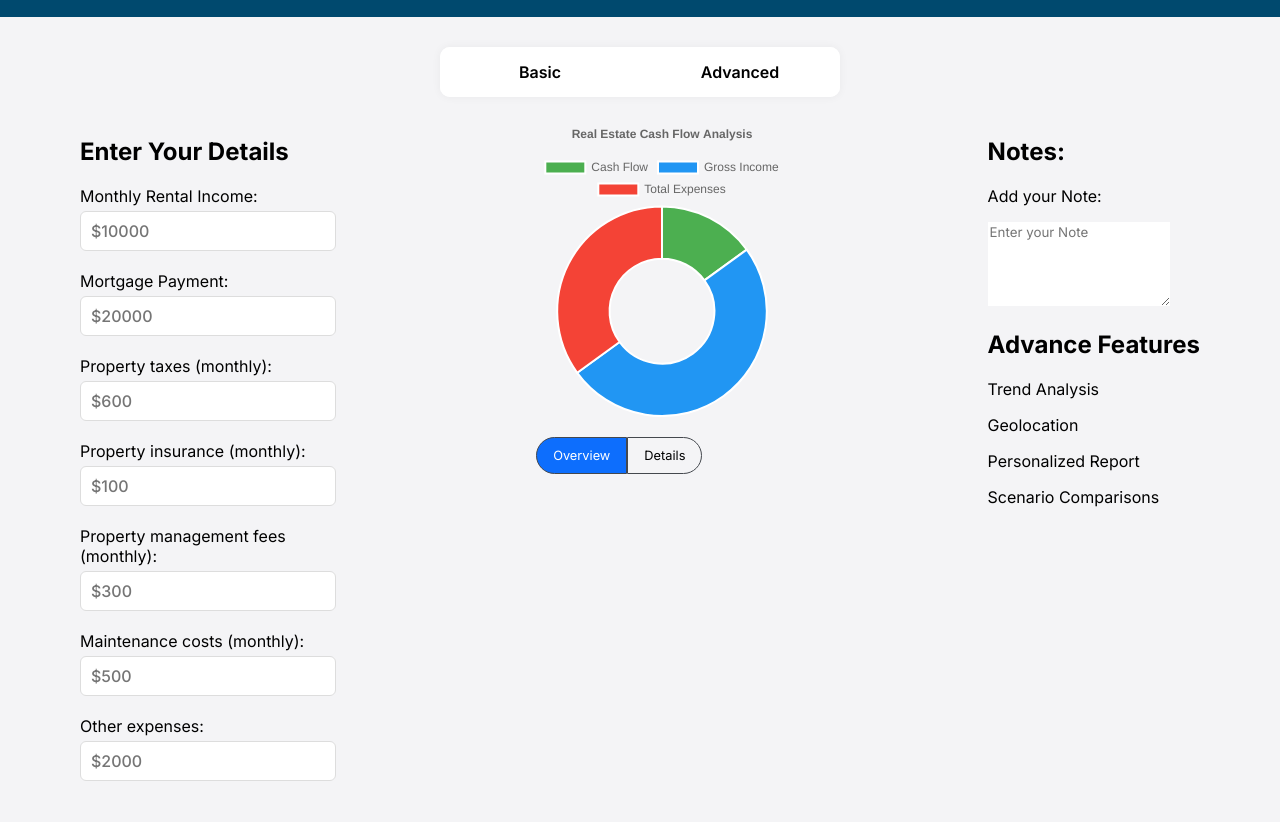
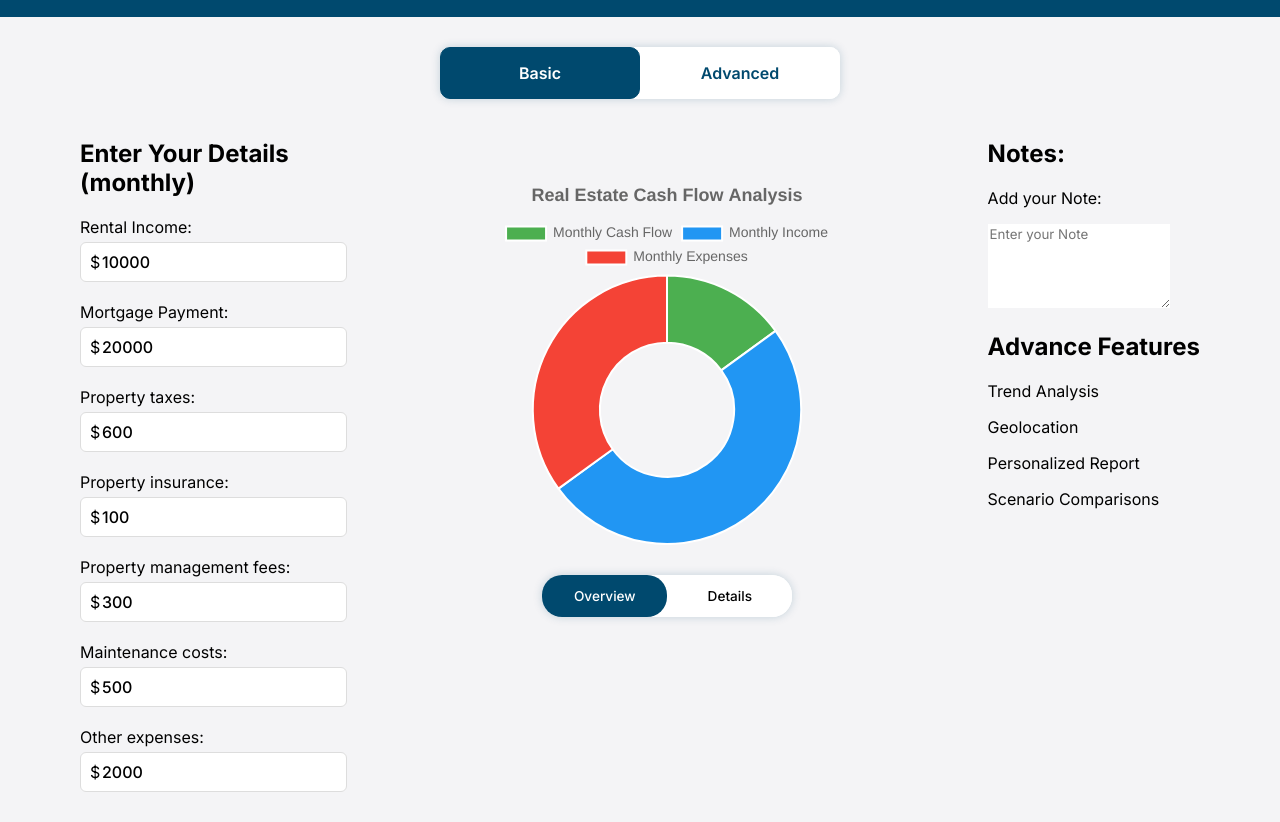
Before and after one commit to SomveerKr/real-cal, a plain HTML site: page index.html in a window 1280 px wide. Shown: the part 87-909 px from the top of the page. Drawn offline with nearby package versions, Linux system fonts and the light colour scheme; a web font is replaced by a local one.

Commit message:
2nd commit

```diff
--- a/index.css
+++ b/index.css
@@ -10,6 +10,7 @@ body {
   background-color: #f4f4f6;
   margin: 0;
   padding: 0;
+  width: 100%;
 }
 
 nav {
@@ -18,6 +19,7 @@ nav {
   background-color: #00496e;
   padding: 20px 80px;
   gap: 20px;
+  width: 100%;
 }
 
 .logo {
@@ -68,25 +70,31 @@ main{
   justify-content: center;
 
   border-radius: 10px;
-  box-shadow: 0 0 10px rgba(0,0,0,0.05);
+  box-shadow: 0 0 10px rgba(0, 73, 110, 0.200);
 }
 .sel-cal button {
   width: 50%;
   padding: 15px 0;
-  border: none;
   outline: none;
-  background: #fff;
   border-radius: 10px;
   font-size: 16px;
   font-weight: 600;
+  cursor: pointer;
 }
-
-.sel-cal button:hover{
-  cursor: pointer;
+.sel-cal-clicked{
+  border: 1px solid #00496e;
   background: #00496e;
   color: #fff;
 }
 
+.sel-cal-unclicked{
+  border: 1px solid #fff;
+  background: #fff;
+  color:#00496e ;
+}
+.sel-cal-unclicked:hover{
+  border: 1px solid #00496e;
+}
 /* Cal section */
 .cal-section {
   display: flex;
@@ -101,6 +109,19 @@ main{
   justify-content: space-between;
 }
 
+.input-symbol-dollar {
+  position: relative;
+  display: inline-block;
+}
+
+.input-symbol-dollar::before {
+  content: "$";
+  position: absolute;
+  left: 10px;
+  top: 50%;
+  transform: translateY(-50%);
+  pointer-events: none;
+}
 
 .cashflow-inputs{
   display: flex;
@@ -113,93 +134,87 @@ main{
 .cashflow-inputs input {
 
   font-size: 16px;
-  padding: 9px 10px;
+  padding: 9px 10px 9px 21px;
   border-radius: 6px;
   border: 1px solid #ddd;
   font-weight: 500;
 }
-/*
-.cal-section input {
-  cursor: pointer;
-  outline: 0;
-  display: inline-block;
-  font-weight: 400;
-  line-height: 1.5;
-  background-color: transparent;
-  border: 1px solid transparent;
-  font-size: 0.8rem;
-  border-radius: 0.25rem;
-  color: #000000;
-  width: 230px;
-} */
+.cashflow-inputs input::before {
+  content: "$";
+  left: 0;
+  padding-right: 0;
+  border-right: 0;
 
-/* .slider {
-  display: flex;
-  gap: 10px;
-} */
-
-.slider {
-  width: 100%;
-  height: 15px;
-  border-radius: 5px;
-  background: #d3d3d3;
-  outline: none;
-  opacity: 0.7;
-  -webkit-transition: .2s;
-  transition: opacity .2s;
-  border: 2px solid #000000;
 
 }
 
 
 
+
 .middle {
-  padding: 0 2rem;
+  display: flex;
+  flex-direction: column;
+  align-items: center;
+  padding: 3.5rem 0 2rem;
+  gap: 30px;
+}
+
+/* #details-cashflow {
+  display: flex;
+  flex-direction: column;
+  justify-content: center;
+} */
+.details-cashflow-title{
+  font-size: 18px;
+  color: rgb(102,102,102);
+  font-weight: 700;
+  text-align: center;
+}
+.rent-details{
+  display: flex;
+  align-items: center;
+  gap:30px;
+  justify-content: space-between;
+}
+.rent-details h4 {
+  font-weight: 500;
+}
+.sel-over-chart {
+  width: 250px;
+  display: flex;
+  justify-content: center;
+  align-items: center;
+  box-shadow: 0 0 10px rgba(0, 73, 110, 0.200);
+  border-radius: 20px;
+  background: #fff;
+}
+
+.sel-over-chart button {
+  width: 50%;
+  cursor: pointer;
+  outline: 0;
+  font-weight: 500;
+  text-align: center;
+  border: 1px solid transparent;
+  padding: 12px 16px;
+  font-size: 0.85rem;
+  border-radius: 20px;
+
 }
 
 
-
-#chart {
-  padding-top: 5rem;
+.over-chart-clicked {
+  background: #00496e;
+  color: #fff;
+  border: 1px solid #00496e;
 }
-
-.btn {
-  display: flex;
-  justify-content: center;
-  padding-top: 20px;
-  padding-right: 85px;
+.over-chart-unclicked {
+  background: #fff;
+  color: #000000;
+  border: 1px solid #fff;
 }
-
-.btn button {
-  cursor: pointer;
-  outline: 0;
-  display: inline-block;
-  font-weight: 400;
-  line-height: 1.5;
-  text-align: center;
-  background-color: transparent;
-  border: 1px solid transparent;
-  padding: 8px 16px;
-  font-size: 0.8rem;
-  color: #000000;
-  border-color: #44484e;
-}
-
-#overview {
-  border-radius: 20px 0 0 20px;
-  background-color: #0d6efd;
-  color: #fff;
-}
-#overview:hover {
-  background-color: #fff;
-  color: #000000;
-}
-#details {
-  border-radius: 0 20px 20px 0;
-}
-#details:hover {
-  background-color: #0d6efd;
-  color: #ffffff;
+.over-chart-unclicked:hover {
+  border: 1px solid #00496e;
 }
 .notes textarea {
   border: none;
--- a/index.html
+++ b/index.html
@@ -28,8 +28,8 @@
     <main class="main">
         <!-- For Selecting basic and advanced Cal -->
         <div class="sel-cal">
-            <button id="show-basic-cal">Basic</button>
-            <button id="show-advanced-cal">Advanced</button>
+            <button id="show-basic-cal" class="sel-cal-clicked">Basic</button>
+            <button id="show-advanced-cal" class="sel-cal-unclicked">Advanced</button>
         </div>
 
         <!-- Section for displaying Cal -->
@@ -39,46 +39,44 @@
             <div id="basic-cal">
                 <!-- Inputs section for Cal -->
                 <div class="left">
-                        <h1>Enter Your Details</h1>
+                        <h1>Enter Your Details <br> (monthly)</h1>
                         <!-- Cashflow Cal inputs -->
                         <div class="cashflow-inputs">
-                            <label for="monthly-income">Monthly Rental Income:</label>
-                            <input type="number" id="monthly-income" name="monthly-income" step="1" value='' placeholder="$10000">
-
+                            <label for="monthly-income">Rental Income:</label>
+                            <span class="input-symbol-dollar">
+                                <input type="number" id="monthly-income" name="monthly-income" step="1" value='10000' >
+                            </span>
 
                             <label for="mortgage-payment">Mortgage Payment:</label>
-                            <input type="number" id="mortgage-payment" name="mortgage-payment" step="1" value=''
-                                placeholder="$20000">
+                            <span class="input-symbol-dollar">
+                                <input type="number" id="mortgage-payment" name="mortgage-payment" step="1" value='20000'>
+                            </span>
 
+                            <label for="property-taxes">Property taxes:</label>
+                            <span class="input-symbol-dollar">
+                                <input type="number" id="property-taxes" name="property-taxes" step="1" value='600'>
+                            </span>
 
+                            <label for="property-insurance">Property insurance:</label>
+                            <span class="input-symbol-dollar">
+                                <input type="number" id="property-insurance" name="property-insurance" step="1" value='100'>
+                            </span>
 
-                            <label for="property-taxes">Property taxes (monthly):</label>
-                            <input type="number" id="property-taxes" name="property-taxes" step="1" value=''
-                                placeholder="$600">
+                            <label for="property-management-fees">Property management fees:</label>
+                            <span class="input-symbol-dollar">
+                                <input type="number" id="property-management-fees" name="property-management-fees" step="1" value='300'>
+                            </span>
 
-
-
-                            <label for="property-insurance">Property insurance (monthly):</label>
-                            <input type="number" id="property-insurance" name="property-insurance" step="1" value=''
-                                placeholder="$100">
-
-
-
-                            <label for="property-management-fees">Property management fees <br>
-                                (monthly):</label>
-                            <input type="number" id="property-management-fees" name="property-management-fees" step="1" value=''
-                                placeholder="$300">
-
-
-
-                            <label for="maintenance-costs">Maintenance costs (monthly):</label>
-                            <input type="number" id="maintenance-costs" name="maintenance-costs" step="1" value=''
-                                placeholder="$500">
-
-
+                            <label for="maintenance-costs">Maintenance costs:</label>
+                            <span class="input-symbol-dollar">
+                                <input type="number" id="maintenance-costs" name="maintenance-costs" step="1" value='500'>
+                            </span>
 
                             <label for="other-expenses">Other expenses:</label>
-                            <input type="number" id="other-expenses" name="other-expenses" step="1" value='' placeholder="$2000">
+                            <span class="input-symbol-dollar">
+                                <input type="number" id="other-expenses" name="other-expenses" step="1" value='2000' >
+                            </span>
+
 
 
 
@@ -91,12 +89,31 @@
                     <!-- chart of cashflow output -->
                     <canvas id="chart-cashflow"></canvas>
                     <!-- Details of cashflow output -->
-                    <!-- <div id="details-cashflow"></div> -->
+                    <div id="details-cashflow">
+                        <p class="details-cashflow-title">Real Estate Cash Flow Details</p>
+                        <div class="rent-details">
+                            <h4 class="rent-details-txt">Monthly Rental Income:- </h4>
+                            <div id="monthlyIncomeDiv" class="rent-details-value">$2000</div>
+                        </div>
+                        <div class="rent-details">
+                            <h4 class="rent-details-txt">Gross Monthly Expenses:- </h4>
+                            <div id="monthlyExpensesDiv" class="rent-details-value">$2000</div>
+                        </div>
+                        <div class="rent-details">
+                            <h4 class="rent-details-txt">Monthly Cash Flow:-</h4>
+                            <div id="monthlyCashflowDiv" class="rent-details-value">$2000</div>
+                        </div>
+                        <div class="rent-details">
+                            <h4 class="rent-details-txt">Yearly Cash Flow:-</h4>
+                            <div id="yearlyCashflowDiv" class="rent-details-value">$2000</div>
+                        </div>
+
+                    </div>
 
 
-                    <div class="btn">
-                        <button id="overview">Overview</button>
-                        <button id="details">Details</button>
+                    <div class="sel-over-chart">
+                        <button id="show-overview-btn" class="over-chart-clicked">Overview</button>
+                        <button id="show-details-btn" class="over-chart-unclicked">Details</button>
                     </div>
                 </div>
 
--- a/index.js
+++ b/index.js
@@ -1,3 +1,9 @@
+
+
+
+
+
+
 // Get the input elements by their id
 let monthlyIncome = document.getElementById("monthly-income");
 let mortgagePayment = document.getElementById("mortgage-payment");
@@ -26,7 +32,7 @@ let ctx = document.getElementById("chart-cashflow").getContext("2d");
 
   // Create a data object with the values for the chart
 let data = {
-  labels: ["Cash Flow", "Gross Income", "Total Expenses"],
+  labels: ["Monthly Cash Flow", "Monthly Income", "Monthly Expenses"],
   datasets: [
     {
       label: "Cash Flow Analysis",
@@ -45,18 +51,27 @@ let doughnutChart = new Chart(ctx, {
     responsive: true, // Make the chart responsive
     plugins: {
       legend: {
-        position: "top" // Display the legend at the top
+        position: "top", // Display the legend at the top
+        labels: {
+          // This more specific font property overrides the global property
+          font: {
+              size: 14
+          }
+      }
       },
       title: {
-        display: true, // Display the title
-        text: "Real Estate Cash Flow Analysis" // Set the title text
+        display: true, // Display the title //COLOR rgb(102,102,102)
+        text: "Real Estate Cash Flow Analysis", // Set the title text
+        font:{
+          size:"18"
+        }
       }
     }
   }
 });
 
 
-
+doughnutChart.resize(370, 370);
 
 inputs.forEach( (input) => {
   // Loop through each input element & Add an input event listener to each element
@@ -85,211 +100,79 @@ inputs.forEach( (input) => {
 
   // Calculate the cash flow by subtracting the total expenses from the gross income
   cashFlow = grossIncome - totalExpenses;
-  // the cash flow value
-  console.log(cashFlow);
-  if(!isNaN(cashFlow)){
+
+  // console.log(cashFlow);
+
     data.datasets[0].data = [cashFlow, grossIncome, totalExpenses ];
     doughnutChart.update();
-  } else {
-    data.datasets[0].data = [ 9000, 30000, 21000];
-    doughnutChart.update();
-  }
-  });
 
 
+
+    displayOutputValuesInDetails(grossIncome, totalExpenses, cashFlow);
+
+  });
 
 });
 
 
+ // FOR DISPLAYING THE OUTPUT IN DETAILS
+const displayOutputValuesInDetails = (grossIncome, totalExpenses, cashFlow) => {
+
+  const monthlyIncomeDiv =document.getElementById("monthlyIncomeDiv");
+  const monthlyExpensesDiv =document.getElementById("monthlyExpensesDiv");
+  const monthlyCashflowDiv =document.getElementById("monthlyCashflowDiv");
+  const yearlyCashflowDiv =document.getElementById("yearlyCashflowDiv");
+  if (cashFlow === undefined){
+    monthlyIncomeDiv.innerHTML = "$" + 30000;
+    monthlyExpensesDiv.innerHTML = "$" + 21000;
+    monthlyCashflowDiv.innerHTML = "$" + 9000;
+    yearlyCashflowDiv.innerHTML = "$" + 9000 * 12;
+  } else {
+    monthlyIncomeDiv.innerHTML = "$" + grossIncome ;
+    monthlyExpensesDiv.innerHTML = "$" + totalExpenses ;
+    monthlyCashflowDiv.innerHTML = "$" + cashFlow ;
+    yearlyCashflowDiv.innerHTML = "$" + (cashFlow * 12);
+  }
+
+}
+displayOutputValuesInDetails()
 
 
 
+// Get the elements by their ids
+var chart = document.getElementById("chart-cashflow");
+var details = document.getElementById("details-cashflow");
+var overviewBtn = document.getElementById("show-overview-btn");
+var detailsBtn = document.getElementById("show-details-btn");
 
+// Hide the details div by default
+details.style.display = "none";
 
+// Add an event listener to the overview button
+overviewBtn.addEventListener("click", function() {
+  // Show the chart and hide the details
+  chart.style.width="370px";
+  chart.style.height="370px";
+  chart.style.display = "block";
 
+  details.style.display = "none";
+  // Add the over-chart-clicked class to the overview button and remove it from the details button
+  overviewBtn.classList.add("over-chart-clicked");
+  detailsBtn.classList.remove("over-chart-clicked");
+  // Remove the over-chart-unclicked class from the overview button and add it to the details button
+  overviewBtn.classList.remove("over-chart-unclicked");
+  detailsBtn.classList.add("over-chart-unclicked");
+});
 
-
-
-
-
-
-
-
-
-
-
-
-
-
-
-
-
-
-
-
-
-
-
-
-
-
-
-
-
-
-
-
-
-
-
-
-
-
-
-
-// // Define letiables to store user inputs
-// // let monthlyIncome = 0;
-// // let mortgagePayment = 0;
-// // let propertyTaxes = 0;
-// // let propertyInsurance = 0;
-// // let propertyManagementFees = 0;
-// // let maintenanceCosts = 0;
-// // let otherExpenses = 0;
-
-
-// // Function to update calculations based on user input
-// function updateCalculations() {
-//   // Get user inputs
-//   monthlyIncome = parseFloat(document.getElementById("monthly-income").value);
-//   mortgagePayment = parseFloat(
-//     document.getElementById("mortgage-payment").value
-//   );
-//   propertyTaxes = parseFloat(document.getElementById("property-taxes").value);
-//   propertyInsurance = parseFloat(
-//     document.getElementById("property-insurance").value
-//   );
-//   propertyManagementFees = parseFloat(
-//     document.getElementById("property-management-fees").value
-//   );
-//   maintenanceCosts = parseFloat(
-//     document.getElementById("maintenance-costs").value
-//   );
-//   otherExpenses = parseFloat(document.getElementById("other-expenses").value);
-// }
-
-// // Function to calculate monthly cash flow
-// function calculateMonthlyCashFlow() {
-//     updateCalculations()
-//   // Calculate monthly cash flow
-//   const totalExpenses =
-//     mortgagePayment +
-//     propertyTaxes +
-//     propertyInsurance +
-//     propertyManagementFees +
-//     maintenanceCosts +
-//     otherExpenses;
-
-//   const monthlyCashFlow = monthlyIncome - totalExpenses;
-//   const annualCashFloew = monthlyCashFlow * 12;
-//   const annualExpenses = totalExpenses * 12;
-
-//   // Update the UI to display monthly cash flow
-//   document.getElementById("monthly-cash-flow").value = String(monthlyCashFlow);
-//   document.getElementById("total-monthly-expenses").value = String(totalExpenses);
-//   document.getElementById("annual-cash-flow").value = String(annualCashFloew);
-//   document.getElementById("annual-expenses").value = String(annualExpenses);
-// }
-
-// // Reset Button function
-// function reset() {
-//   document.getElementById("monthly-income").value = "0";
-//   document.getElementById("mortgage-payment").value = "0";
-//   document.getElementById("property-taxes").value = "0";
-//   document.getElementById("property-insurance").value = "0";
-//   document.getElementById("property-management-fees").value = "0";
-//   document.getElementById("maintenance-costs").value = "0";
-//   document.getElementById("other-expenses").value = "0";
-// }
-
-// //Slider
-
-// let slider = document.getElementById("myRange");
-// let output = document.getElementById("demo");
-// output.innerHTML = slider.value;
-
-// slider.oninput = function() {
-//   output.innerHTML = this.value;
-// }
-
-// // ================================= Donut Chart ===================
-
-// let options = {
-//   series: [44, 55, 13, 33],
-//   chart: {
-//   width: 380,
-//   type: 'donut',
-// },
-// dataLabels: {
-//   enabled: false
-// },
-// responsive: [{
-//   breakpoint: 480,
-//   options: {
-//     chart: {
-//       width: 200
-//     },
-//     legend: {
-//       show: false
-//     }
-//   }
-// }],
-// legend: {
-//   position: 'right',
-//   offsetY: 0,
-//   height: 230,
-// }
-// };
-
-// let chart = new ApexCharts(document.querySelector("#chart"), options);
-// chart.render();
-
-
-// function appendData() {
-// let arr = chart.w.globals.series.slice()
-// arr.push(Math.floor(Math.random() * (100 - 1 + 1)) + 1)
-// return arr;
-// }
-
-// function removeData() {
-// let arr = chart.w.globals.series.slice()
-// arr.pop()
-// return arr;
-// }
-
-// function randomize() {
-// return chart.w.globals.series.map(function() {
-//     return Math.floor(Math.random() * (100 - 1 + 1)) + 1
-// })
-// }
-
-// function reset() {
-// return options.series
-// }
-
-// document.querySelector("#randomize").addEventListener("click", function() {
-// chart.updateSeries(randomize())
-// })
-
-// document.querySelector("#add").addEventListener("click", function() {
-// chart.updateSeries(appendData())
-// })
-
-// document.querySelector("#remove").addEventListener("click", function() {
-// chart.updateSeries(removeData())
-// })
-
-// document.querySelector("#reset").addEventListener("click", function() {
-// chart.updateSeries(reset())
-// })
-
-// // ========================================================================
+// Add an event listener to the details button
+detailsBtn.addEventListener("click", function() {
+  // Hide the chart and show the details
+  chart.style.display = "none";
+  details.style.display = "block";
+  // Add the over-chart-clicked class to the details button and remove it from the overview button
+  detailsBtn.classList.add("over-chart-clicked");
+  overviewBtn.classList.remove("over-chart-clicked");
+  // Remove the over-chart-unclicked class from the details button and add it to the overview button
+  detailsBtn.classList.remove("over-chart-unclicked");
+  overviewBtn.classList.add("over-chart-unclicked");
+});
```
